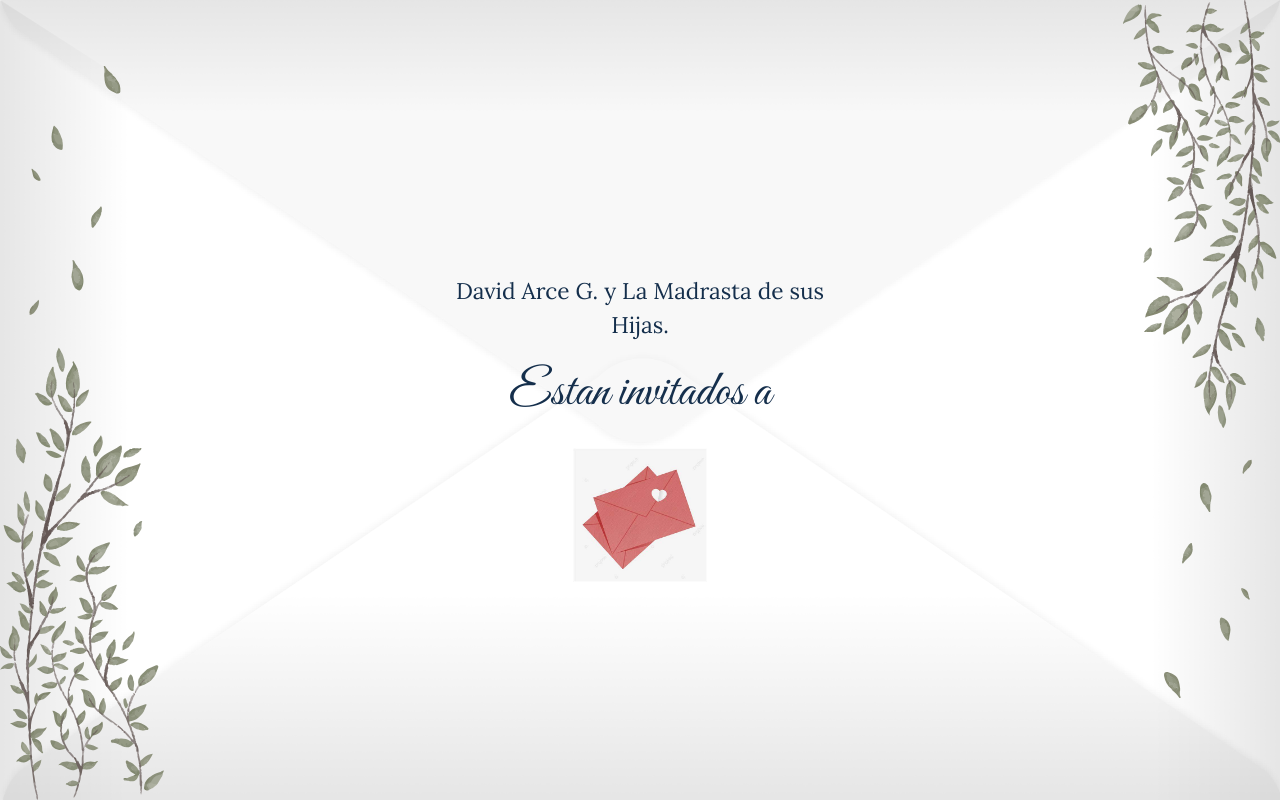
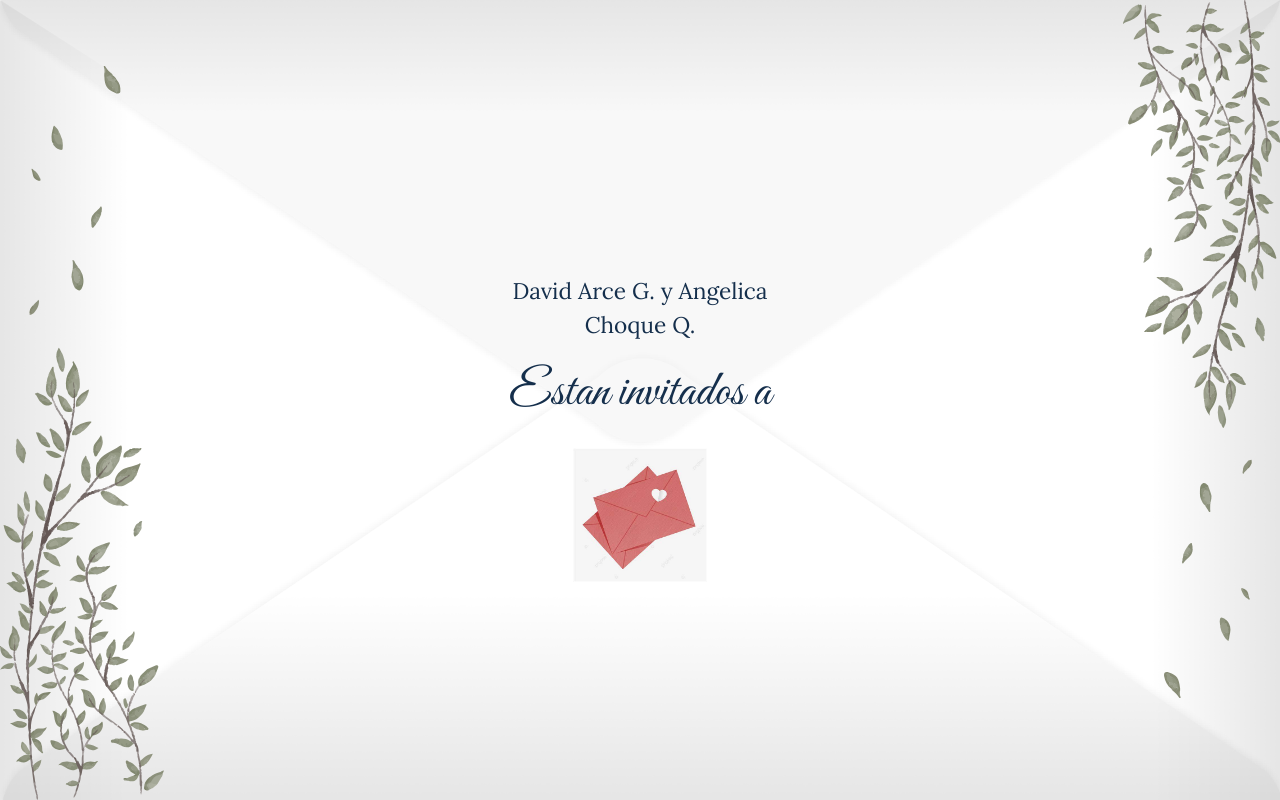
Before and after one commit to DavidArce17/BodaJyL, a plain HTML site: page invitacion3.html in a window 1280 px wide. Drawn offline with Linux system fonts and the light colour scheme; a web font is replaced by a local one.

Commit message:
Update invitacion3.html

```diff
--- a/invitacion3.html
+++ b/invitacion3.html
@@ -105,7 +105,7 @@
                         <div class="pre-page-content">
 
                            <br><br>
-                           <p class="welcome-text">David Arce G. y La Madrasta de sus Hijas. <br> <br><span class="names">Estan invitados a</span></p>
+                           <p class="welcome-text">David Arce G. y Angelica Choque Q. <br> <br><span class="names">Estan invitados a</span></p>
                            <br>
                        </div>
                        <a href="index.html">
```
